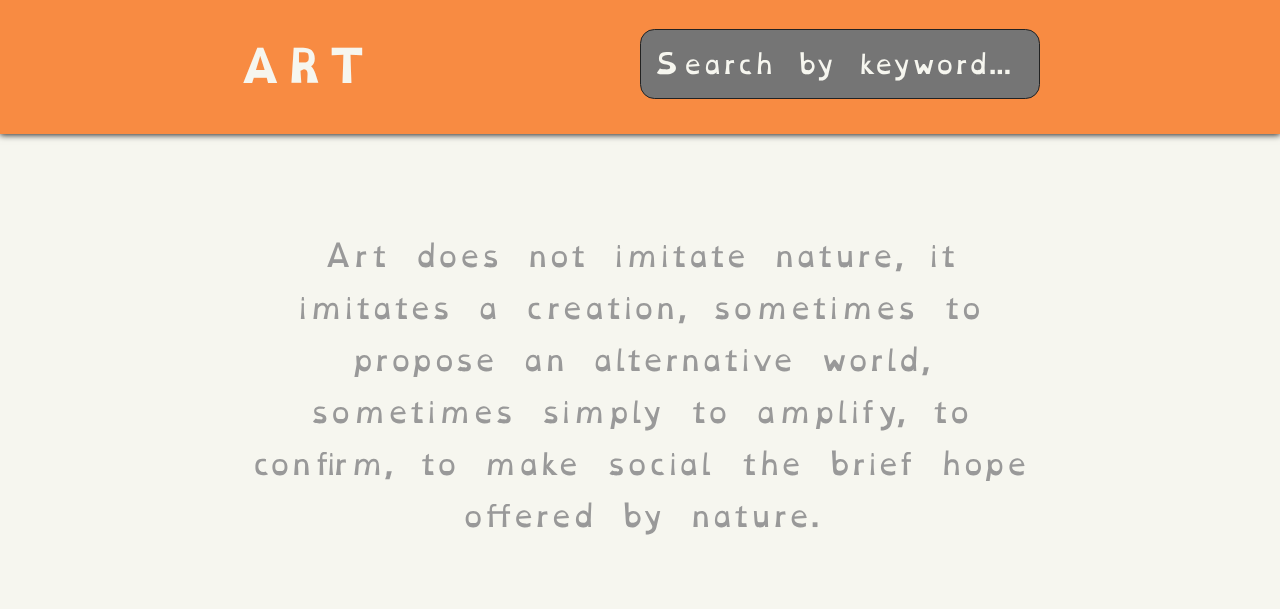
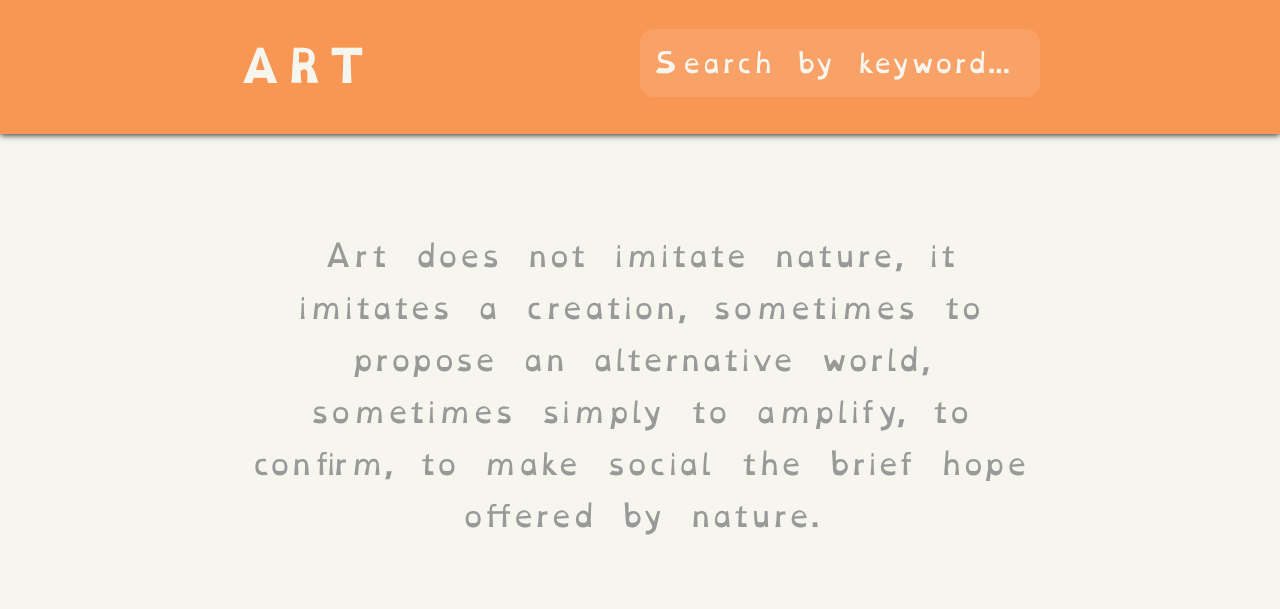
Before and after one commit to labyrinthitis/art, a plain HTML site: page index.html in a window 1280 px wide. Drawn offline with Linux system fonts and the light colour scheme.

Commit message:
edited header background color; removed border around input; changed input background color

```diff
--- a/style.css
+++ b/style.css
@@ -30,10 +30,10 @@
   --text-light: #f6f6ef;
   --text-dark: #999;
   --bg: #f6f6ef;
-  --header-bg: #f88b42;
+  --header-bg: #f89654;
   --card-bg: #03a042;
   --top: #0499cf;
-  --search-bg: #757575;
+  --search-bg: #f9a267;
   --shadow: #222;
   --border: #222;
 }
@@ -70,7 +70,7 @@ header {
   background: var(--search-bg);
   font: 1.6rem OpenDyslexic;
   padding: 0.68rem 0.68rem;
-  border: 0.068rem solid var(--border);
+  border: none;
   border-radius: 0.9rem;
   color: var(--text-light);
   outline: none;
```
